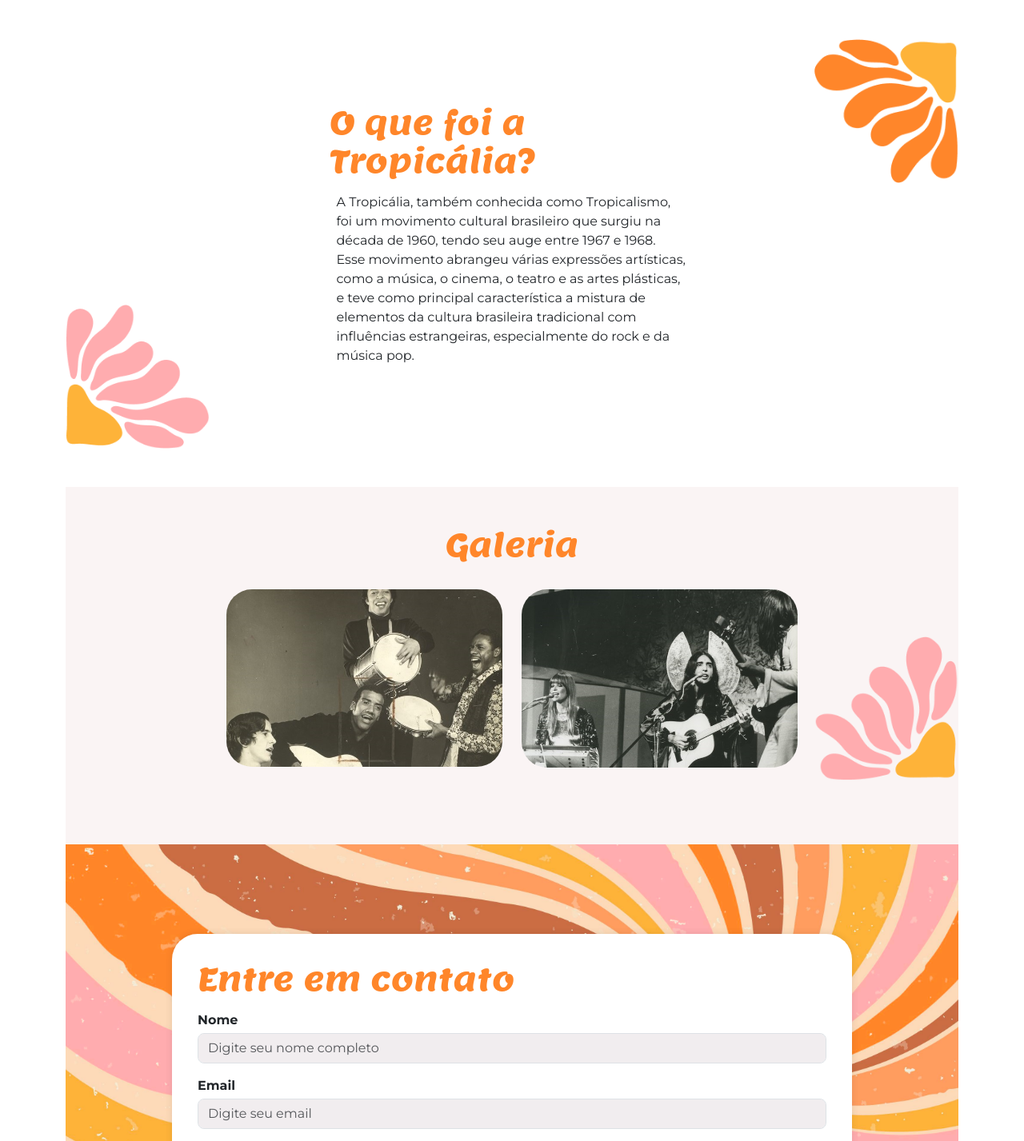
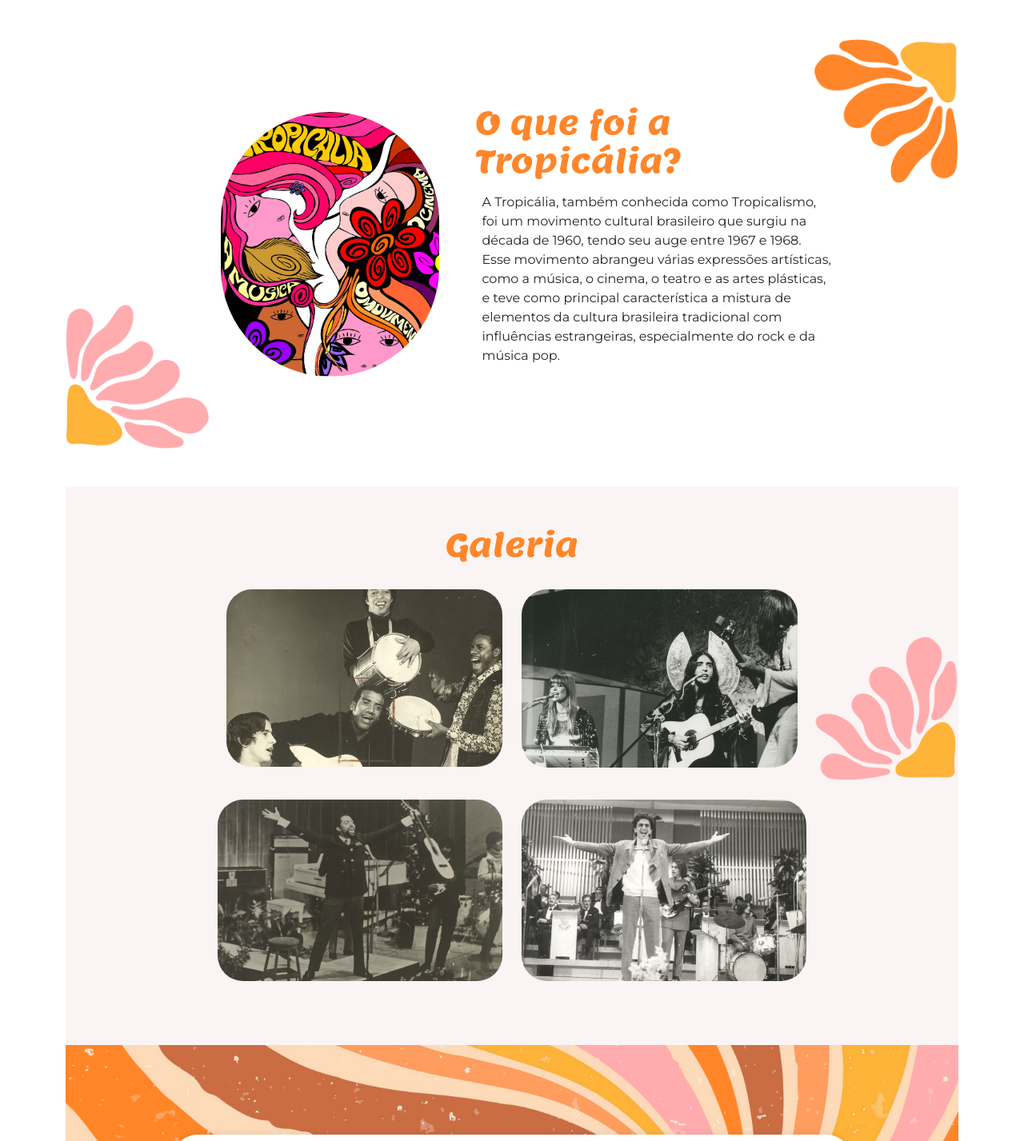
Before and after one commit to 77JoaoPedro/projeto.1trimestre, a plain HTML site: page index.html in a window 1280 px wide. Shown: the part 960-2387 px from the top of the page at 80% size. Drawn offline with nearby package versions, Linux system fonts and the light colour scheme; a script that the page names is missing.

Commit message:
add img2

```diff
--- a/index.html
+++ b/index.html
@@ -7,7 +7,8 @@
     <link rel="preconnect" href="https://fonts.googleapis.com">
     <title>Tropicália</title>
     <link href="https://cdnjs.cloudflare.com/ajax/libs/bootstrap/5.3.3/css/bootstrap.min.css" rel="stylesheet">
-    <link rel="stylesheet" href="https://cdnjs.cloudflare.com/ajax/libs/bootstrap-icons/1.11.3/font/bootstrap-icons.min.css">
+    <link rel="stylesheet"
+        href="https://cdnjs.cloudflare.com/ajax/libs/bootstrap-icons/1.11.3/font/bootstrap-icons.min.css">
     <link rel="stylesheet" href="styles.css">
 </head>
 
@@ -34,16 +35,18 @@
                     <h1 class="display-4 text-white fst-italic fw-bold">Boas-vindas a</h1>
                     <img src="img/logo-2.png" alt="Logotipo secundário da Tropicália" class="mb-3" width="563"
                         height="278" loading="lazy">
-                    <a href="#tropicalia"
-                        class="btn btn-primary btn-lg botao-inicio fw-semibold">Quero
+                    <a href="#tropicalia" class="btn btn-primary btn-lg botao-inicio fw-semibold">Quero
                         conhecer!</a>
                 </div>
-                    <img src="img/lossy-page1-640px-Os_Mutantes.tif (1).png"  class="img-fluid img-inicio">
+                <img src="img/lossy-page1-640px-Os_Mutantes.tif (1).png" class="img-fluid img-inicio">
         </section>
 
         <section id="tropicalia" class="my-5 pt-6 secao-tropicalia">
             <div class="container d-flex align-items-center ">
-                  <div class="col-5">
+                <div class="col-4 d-flex justify-content-center">
+                    <img src="img/image (1).png" class="rounded-pill" alt="" width="273" height="331" loading="lazy">
+                </div>
+                <div class="col-5">
                     <h2>O que foi a Tropicália?</h2>
                     <p class="p-2">A Tropicália, também conhecida como Tropicalismo, foi um movimento cultural
                         brasileiro que surgiu na década de 1960, tendo seu auge entre 1967 e 1968. Esse movimento
@@ -68,6 +71,17 @@
                             loading="lazy">
                     </div>
                 </div>
+            </div>
+            <div class="row mt-4 justify-content-md-center">
+                <div class="col-md-4">
+                    <img src="img/lossy-page1-640px-Gilberto_Gil_nos_anos_1960.tif.jpg" class="img-fluid rounded-5"
+                        loading="lazy">
+                </div>
+                <div class="col-md-4">
+                    <img src="img/lossy-page1-640px-Caetano_Veloso_no_III_Festival_da_Música_Popular.tif.jpg"
+                        class="img-fluid rounded-5" loading="lazy">
+                </div>
+            </div>
             </div>
         </section>
 
```
